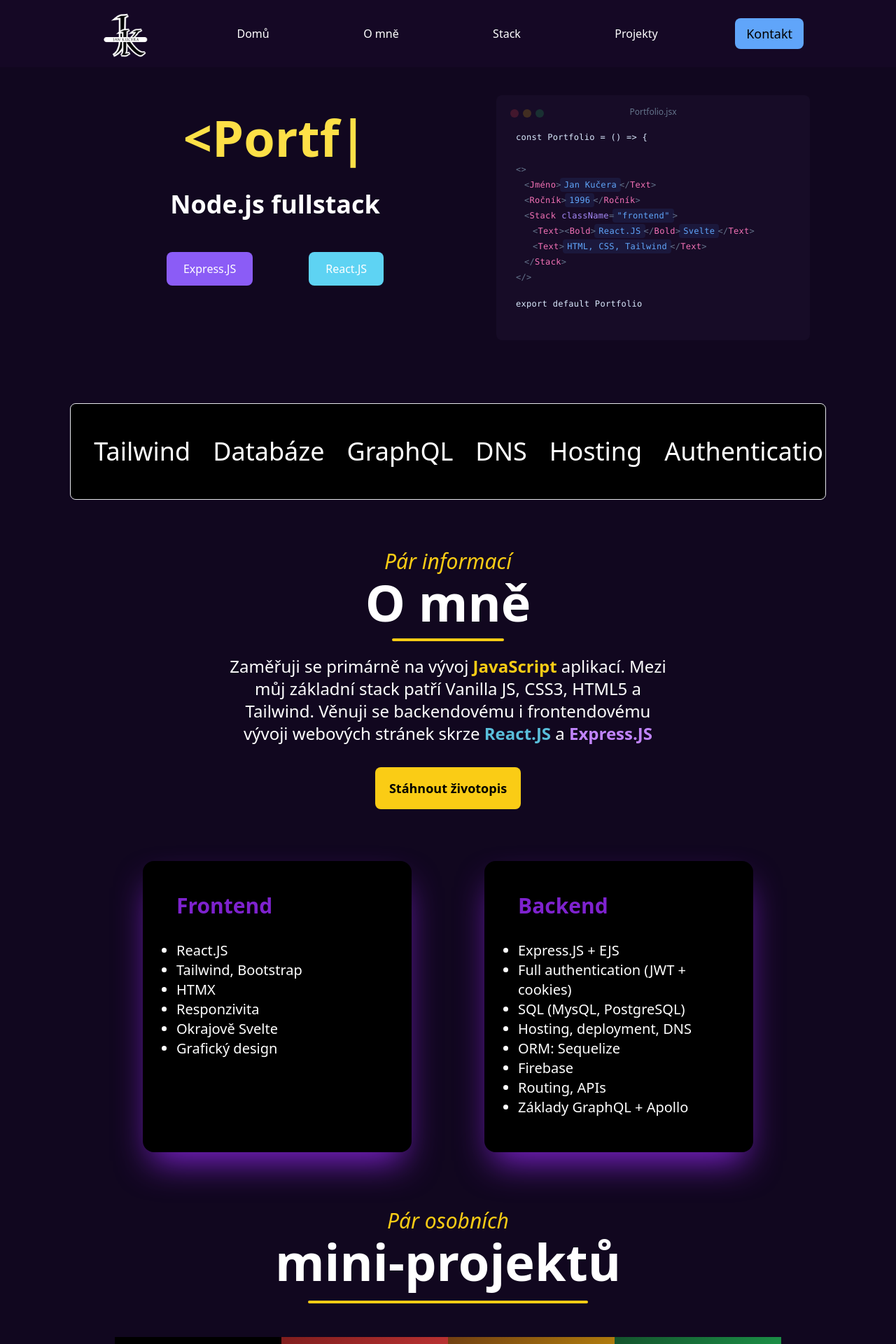
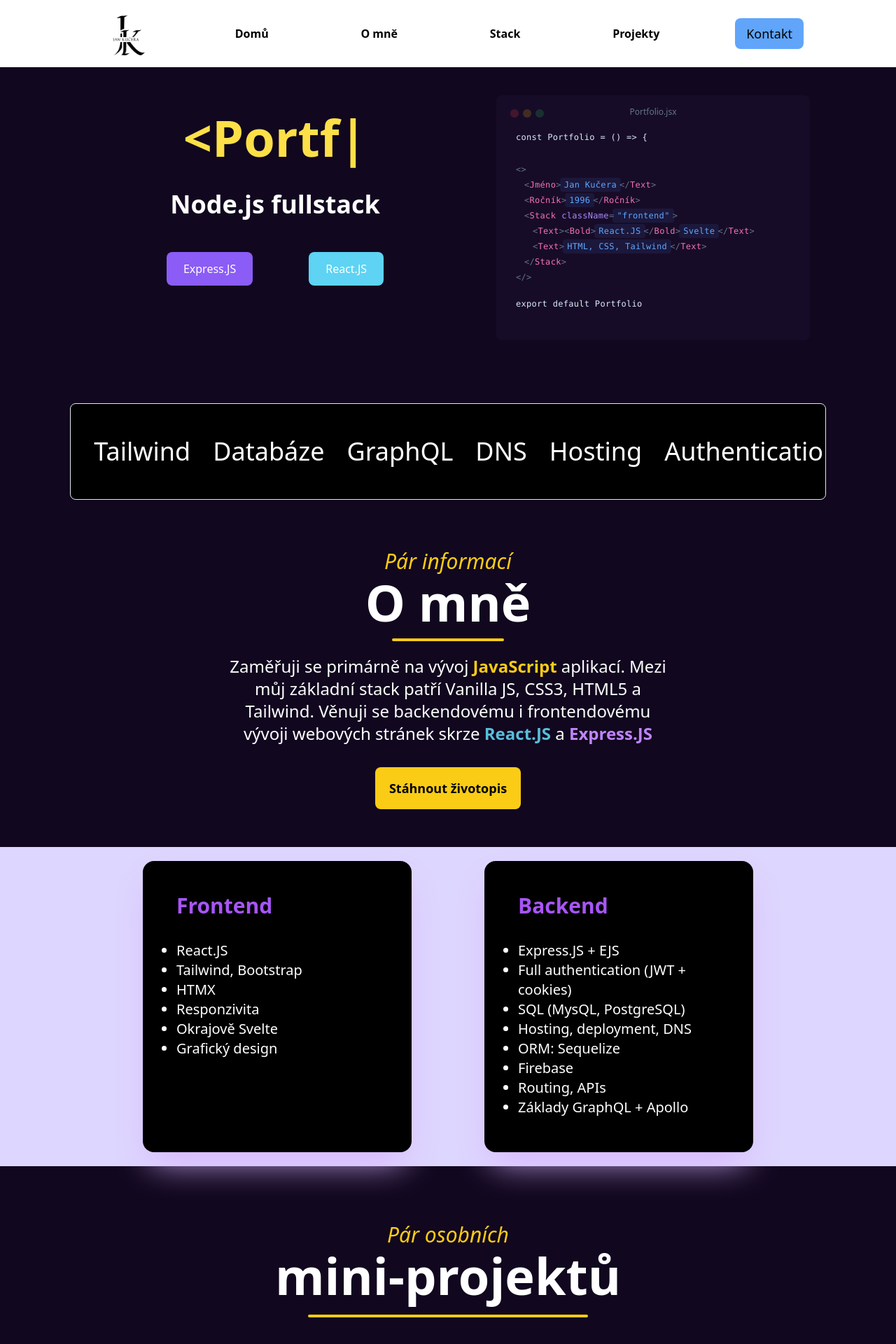
Before and after one commit to jkuce96/webportfolio, a React (Vite) app: page / in a window 1280 px wide. Shown: the top 1920 px of the page at 70% size. Built offline with nearby package versions, Linux system fonts and the light colour scheme.

Commit message:
text update

```diff
--- a/src/components/About.jsx
+++ b/src/components/About.jsx
@@ -15,7 +15,7 @@ const About = () => {
 
   return (
 
-    <div id="about" className="mx-auto w-fullů h-[16rem] flex justify-center bg-[#11071F] text-white pb-[25rem] pt-[6rem]">
+    <div id="about" className="mx-auto w-full h-[16rem] flex justify-center bg-[#11071F] text-white pb-[25rem] pt-[6rem]">
         <div className="flex flex-row">
             <div className=" mt-[10rem] items-center flex flex-col justify-center">
                 <h2 className="text-3xl text-yellow-400 italic">{`Pár informací`}</h2>
--- a/src/components/Cards.jsx
+++ b/src/components/Cards.jsx
@@ -3,11 +3,11 @@ import { IoLogoJavascript } from "react-icons/io5";
 
 const Cards = () => {
   return (
-    <div id="stack" className="w-full bg-[#11071F]">
-        <div className="max-w-[1080px] bg-[#11071F] flex mx-auto justify-evenly lg:flex-row flex-col  items-center lg:items-start gap-[3rem] lg:gap-0 pt-5">
-        <div className="cards md:h-[26rem] md:w-[24rem] h-[20rem] w-[18rem] bg-black shadow-purple-700 shadow-2xl rounded-2xl relative transform transition-transform duration-300 hover:scale-105 text-white">
+    <div id="stack" className="w-full bg-violet-200">
+        <div className="max-w-[1080px] bg-violet-200 flex mx-auto justify-evenly lg:flex-row flex-col  items-center lg:items-start gap-[3rem] lg:gap-0 py-5">
+        <div className="cards md:h-[26rem] md:w-[24rem] h-[20rem] w-[18rem] bg-black shadow-purple-300 shadow-2xl rounded-2xl relative transform transition-transform duration-300 hover:scale-105 text-white">
                 <div className="px-[3rem] py-[1rem]">
-                <h1 className="md:text-3xl text-2xl font-bold text-left mt-[1em] text-purple-700">Frontend</h1>
+                <h1 className="md:text-3xl text-2xl font-bold text-left mt-[1em] text-purple-500">Frontend</h1>
                 <div className="items-center text-left">
                 <ul className="list-disc md:text-xl text-md md:mt-[2rem] mt-3">
                     <li>React.JS</li>
@@ -24,9 +24,9 @@ const Cards = () => {
                 </div>
             </div>
             </div>
-            <div className="cards md:h-[26rem] md:w-[24rem] h-[20rem] w-[18rem] bg-black shadow-purple-700 shadow-2xl rounded-2xl relative transform transition-transform duration-300 hover:scale-105 text-white">
+            <div className="cards md:h-[26rem] md:w-[24rem] h-[20rem] w-[18rem] bg-black shadow-purple-300 shadow-2xl rounded-2xl relative transform transition-transform duration-300 hover:scale-105 text-white">
                 <div className="px-[3rem] py-[1rem]">
-                <h1 className="md:text-3xl text-2xl font-bold text-left mt-[1em] text-purple-700">Backend</h1>
+                <h1 className="md:text-3xl text-2xl font-bold text-left mt-[1em] text-purple-500">Backend</h1>
                 <ul className="list-disc md:text-xl text-md md:mt-[2rem] mt-3">
                     <li>Express.JS + EJS</li>
                     <li> Full authentication (JWT + cookies)</li>
--- a/src/components/Footer.jsx
+++ b/src/components/Footer.jsx
@@ -27,7 +27,9 @@ function Footer() {
     <div className="max-w-[1080px] bg-[#11071F] mx-auto py-16 px-4 grid lg:grid-cols-3 gap-8 text-gray-300">
         <div>
             <h1 className="w-full text-3xl font-bold text-violet-500">Est. 1996</h1>
-            <p className="py-4">Lorem ipsum dolor, sit amet consectetur adipisicing elit. Harum mollitia dolorem alias suscipit quod dolore hic nisi delectus obcaecati tempore!</p>
+            <p className="py-4">
+                Pravidelně se vzdělávám v nových technologiích. Rozvíjím se v oblasti fullstack Node.JS, primárně skrze kombinaci React/Tailwind. Aktuálně studuji Next.JS
+                </p>
             <div className="flex justify-between w-full my-6">
                 <FaReact className="cursor-pointer hover:scale-105 hover:text-[#5ED3F3]" size={30}/>
                 <IoLogoJavascript className="cursor-pointer hover:scale-105 hover:text-[#E9D44D]" size={30}/>
--- a/src/components/Navbar.jsx
+++ b/src/components/Navbar.jsx
@@ -15,6 +15,9 @@ const Navbar = () => {
   const navRef = useRef();
 
 
+  const reload = () => {
+    window.location.reload();
+  }
 
   const toggleNav = () => {
     setNav(prevNav => !prevNav);
@@ -55,11 +58,11 @@ const Navbar = () => {
 
 
   return (
-    <nav className="w-full h-24 bg-[#150825]">
+    <nav className="w-full h-24 bg-white">
       <div className="flex justify-between items-center max-w-[1080px] mx-auto px-4 lg:px-8 h-full">
-        <img src={Logo} alt="logo" className="w-24 cursor-pointer" />
+        <img src={Logo} alt="logo" className="w-24 cursor-pointer" onClick={reload}/>
         <ul className="hidden lg:flex flex-grow justify-evenly gap-[1rem] overflow-hidden mx-5">
-          <li className="text-white py-5 px-7 cursor-pointer hover:text-yellow-300">Domů</li>
+          <li className="text-black font-bold py-5 px-7 cursor-pointer hover:text-slate-600">Domů</li>
           <Link
             to="about"
             spy={true}
@@ -68,7 +71,7 @@ const Navbar = () => {
             duration={500}
              // Add this onClick handler for troubleshooting
           >
-          <li  className="text-white py-5 px-7 cursor-pointer hover:text-yellow-300">
+          <li  className="text-black font-bold py-5 px-7 cursor-pointer hover:text-slate-600">
             O mně
           </li>
           </Link>
@@ -80,7 +83,7 @@ const Navbar = () => {
             duration={500}
              // Add this onClick handler for troubleshooting
           >
-          <li className="text-white py-5 px-7 cursor-pointer hover:text-yellow-300">
+          <li className="text-black font-bold py-5 px-7 cursor-pointer hover:text-slate-600">
             Stack
           </li>
           </Link>
@@ -92,16 +95,16 @@ const Navbar = () => {
             duration={500}
              // Add this onClick handler for troubleshooting
           >
-          <li className="text-white py-5 px-7 cursor-pointer hover:text-yellow-300">
+          <li className="text-black font-bold py-5 px-7 cursor-pointer hover:text-slate-600">
             Projekty
           </li>
           </Link>
         </ul>
         <div className="relative" ref={navRef}>
       <button onClick={toggleNav} className="text-white font-bold text-lg block lg:hidden relative">
-        {nav ? <IoMdCloseCircleOutline /> : <PiHamburger />}
+        {nav ? <IoMdCloseCircleOutline className="text-black" /> : <PiHamburger className=" text-black" />}
       </button>
-        {nav && (  <ul className="lg:hidden z-50 flex flex-col mx-auto absolute bg-white left-1/2 transform -translate-x-1/2 top-full w-[15rem] md:w-[20rem] rounded-xl mt-[1rem] shadow-white shadow-2xl">
+        {nav && (  <ul className="lg:hidden z-50 flex flex-col mx-auto absolute bg-white left-1/2 transform -translate-x-1/2 top-full w-[15rem] md:w-[20rem] rounded-xl mt-[1rem] shadow-white border-2 border-black">
             <li className="text-black py-5 px-7 cursor-pointer text-center hover:border-2 hover:bg-slate-200 hover:font-bold text-lg rounded-xl active:bg-white">Domů</li>
             <Link
             to="about"
@@ -109,7 +112,6 @@ const Navbar = () => {
             smooth={true}
             offset={1}
             duration={500}
-             // Add this onClick handler for troubleshooting
           >
             <li className="text-black py-5 px-7 cursor-pointer text-center hover:border-2 hover:bg-slate-200 hover:font-bold text-lg active:bg-white">
             O mně
@@ -121,7 +123,6 @@ const Navbar = () => {
             smooth={true}
             offset={1}
             duration={500}
-             // Add this onClick handler for troubleshooting
           >
             <li className="text-black py-5 px-7 cursor-pointer text-center hover:border-2 hover:bg-slate-200 hover:font-bold text-lg active:bg-white">
             Stack
@@ -133,7 +134,6 @@ const Navbar = () => {
             smooth={true}
             offset={10}
             duration={500}
-             // Add this onClick handler for troubleshooting
           >
             <li className="text-black py-5 px-7 cursor-pointer text-center hover:border-2 hover:bg-slate-200 hover:font-bold text-lg rounded-xl active:bg-white">
             Projekty
--- a/src/elements/PersonalCard.jsx
+++ b/src/elements/PersonalCard.jsx
@@ -8,7 +8,7 @@ const PersonalCard = (  ) => {
   return (
     <div className="card  absolute top-[3rem] z-50 right-0 cursor-auto">
 
-    <div className="flex items-center p-3 w-[20rem] h-[8rem] sm:w-[26rem] sm:h-[12rem] bg-white rounded-md shadow-lg">
+    <div className="flex items-center p-3 w-[20rem] h-[8rem] sm:w-[26rem] sm:h-[12rem] bg-gray-200 rounded-md border-2 border-white">
   <section className="flex justify-center items-center w-14 h-14 rounded-full shadow-md bg-gradient-to-r from-[#F9C97C] to-[#A2E9C1] hover:from-[#C9A9E9] hover:to-[#7EE7FC] hover:cursor-pointer hover:scale-110 duration-300">
     <svg viewBox="0 0 15 15" className="w-7 fill-gray-700">
 
```
